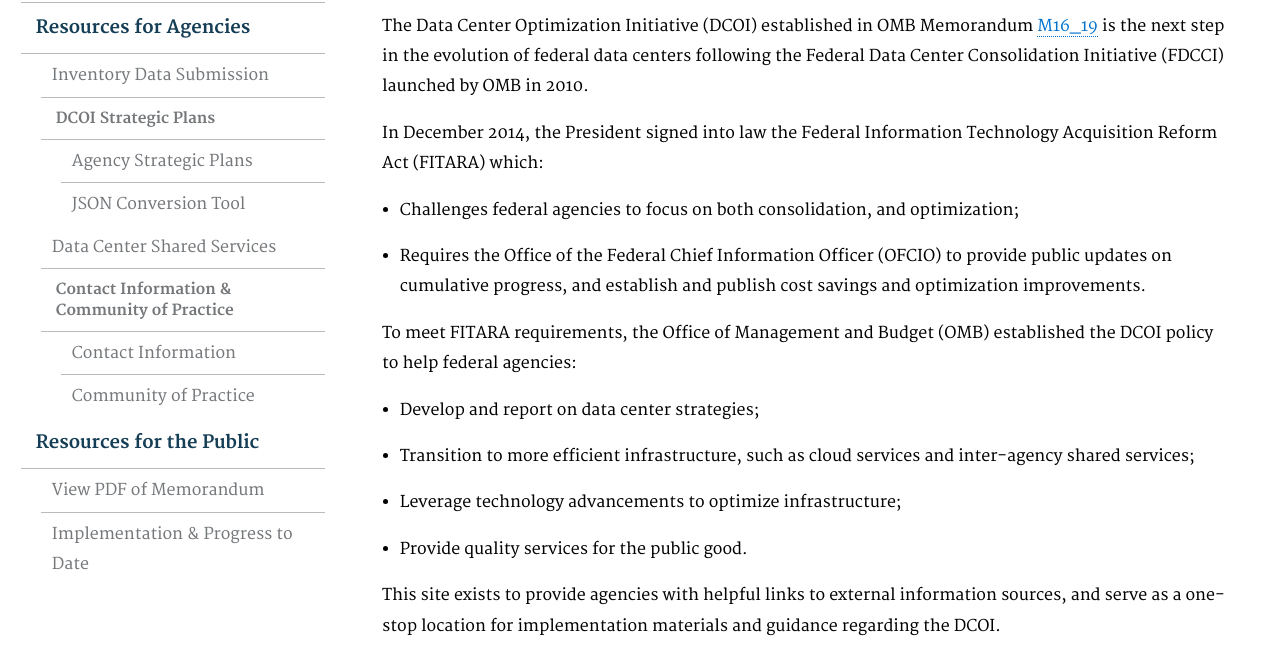
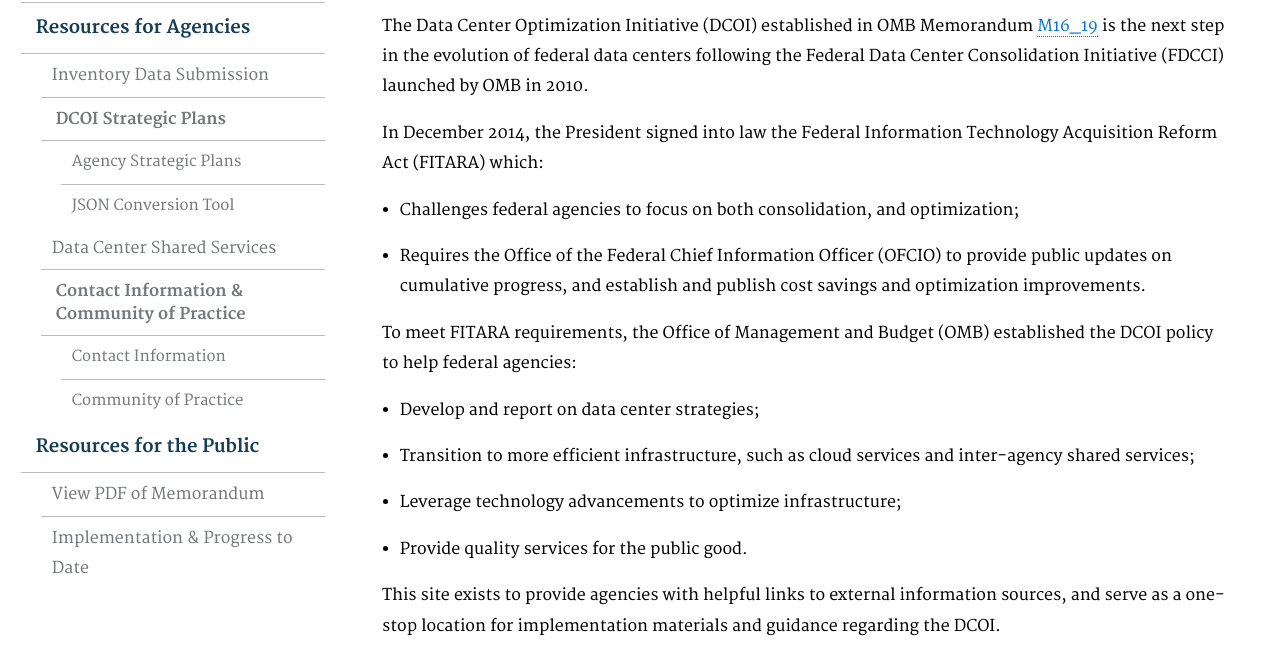
Before and after one commit to ydave-reisys/datacenters, a Jekyll site: the page built from pages/index.html, in a window 1280 px wide. Shown: the part 138-801 px from the top of the page. Built offline with Jekyll 4.4.1, drawn with Linux system fonts in a browser that asks for light colours; nearby versions of some CDN libraries; Markdown is read by kramdown in place of the engine named in the settings.

Commit message:
test sidebar format

```diff
--- a/_includes/sidebar.html
+++ b/_includes/sidebar.html
@@ -22,7 +22,7 @@
                     {% if sublink.url %}
                         <a href="{{ sublink.url }}">{{ sublink.text }}</a>
                     {% else %}
-                        <span class="sidebar-heading" style="font-size:15px;padding:10px; line-height:1.4em;">{{ sublink.text }}</span>
+                        <span class="sidebar-heading" style="font-size:16px;padding:10px; line-height:1.4em;">{{ sublink.text }}</span>
                     {% endif %}
                 </li>
 
@@ -34,7 +34,7 @@
                                 {% assign current = 'sidebar-nav-active' %}
                             {% endif %}
                             <li class="{{ current }}">
-                                <a href="{{ sublink2.url }}">{{ sublink2.text }}</a>
+                                <a href="{{ sublink2.url }}" style="font-size:15px">{{ sublink2.text }}</a>
                             </li>
                         {% endfor %}
                     </ul>
```
